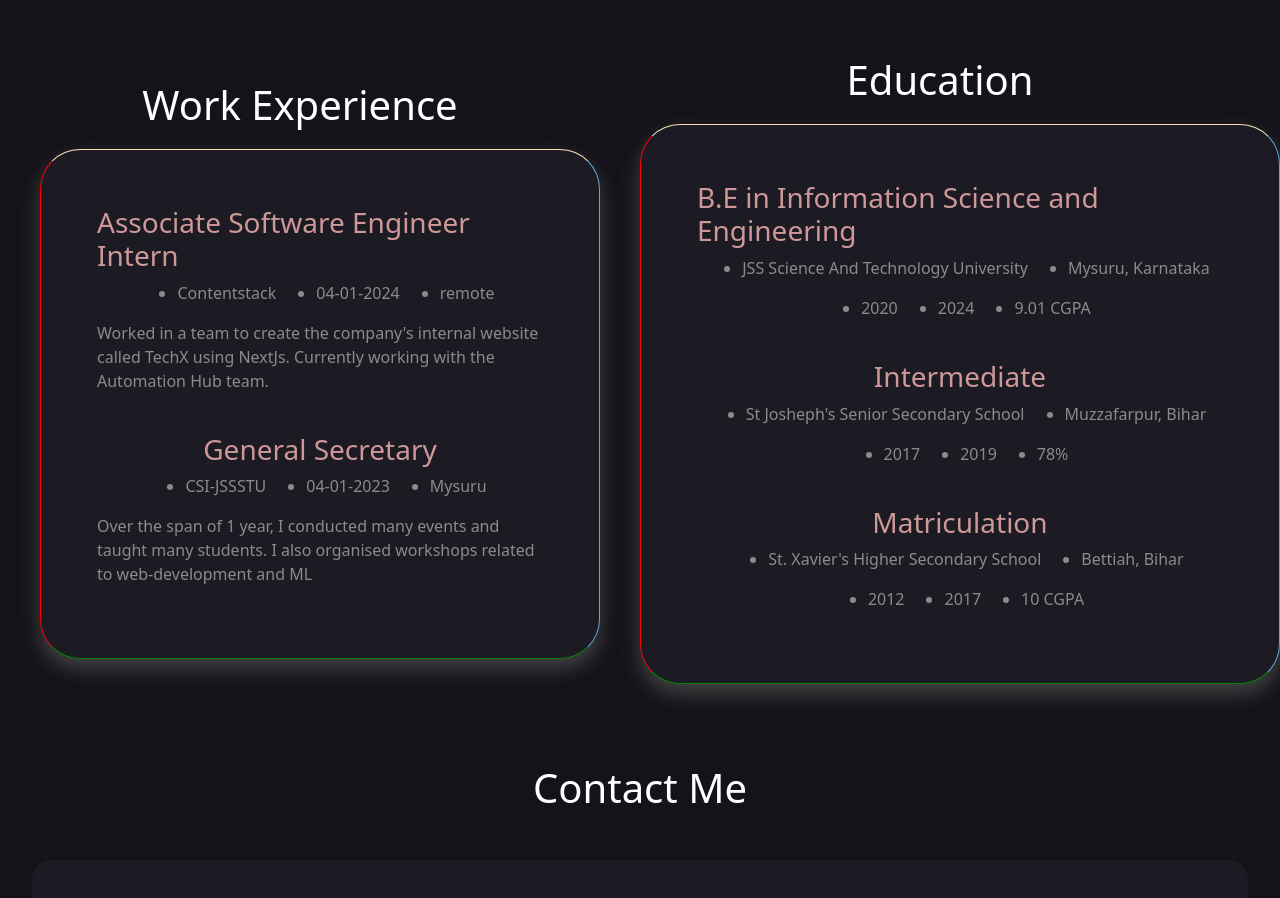
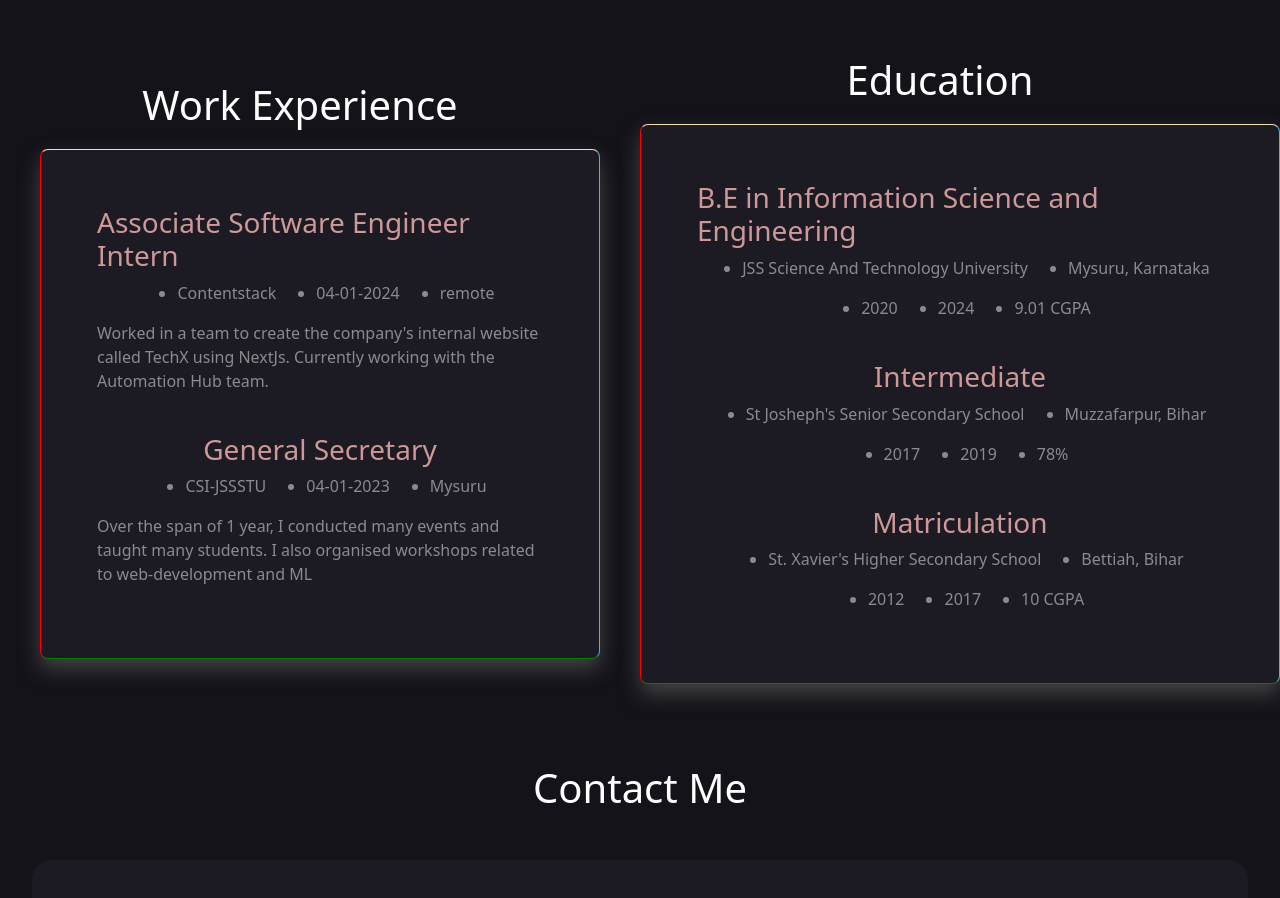
Before and after one commit to itsaslowball/Portfolio_new, a React (Vite) app: page / in a window 1280 px wide. Shown: the part 2340-3238 px from the top of the page. Built offline with nearby package versions, Linux system fonts and the light colour scheme.

Commit message:
expereince card border radius reduced

```diff
--- a/src/components/WorkExperience.css
+++ b/src/components/WorkExperience.css
@@ -12,7 +12,7 @@
         background-color: #1C1B23;
         margin-left: 5vh;
         padding: 7vh;
-        border-radius: 5vh;
+        border-radius: 1vh;
         display: flex;
         flex-direction: column;
         justify-content: center;
@@ -32,7 +32,7 @@
         background-color: #1C1B23;
         margin-left: 5vh;
         padding: 7vh;
-        border-radius: 5vh;
+        border-radius: 1vh;
         display: flex;
         flex-direction: column;
         justify-content: center;
```
